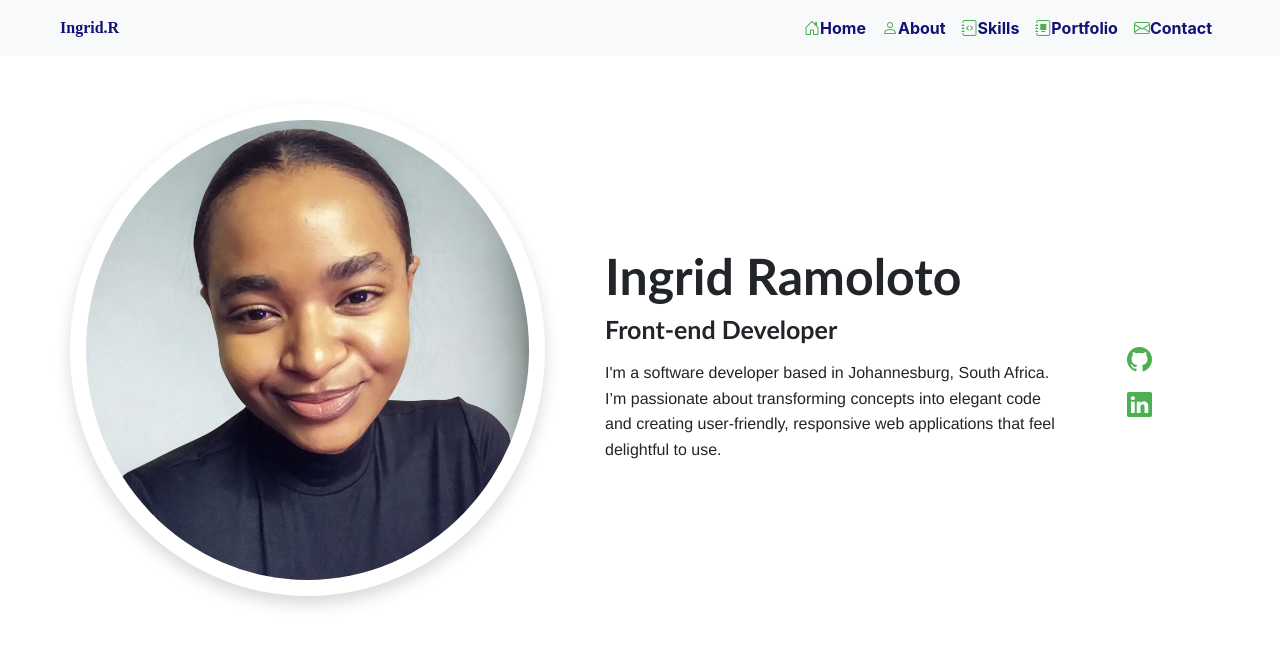
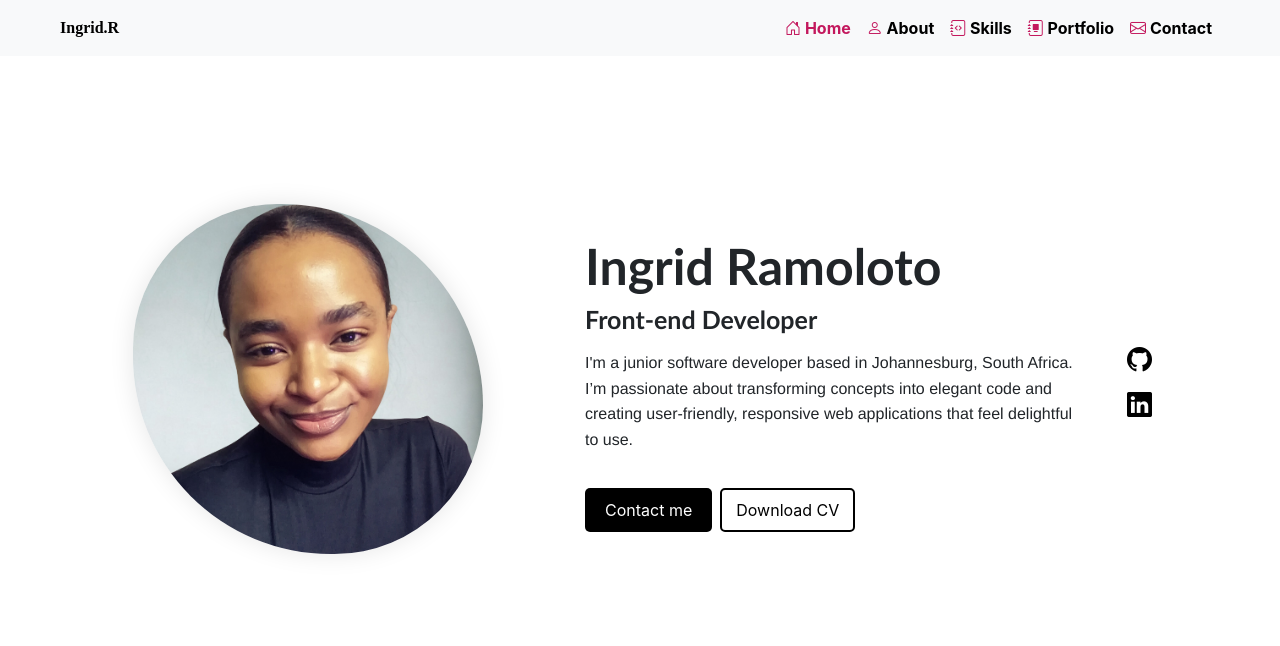
Before and after one commit to KayRams/ingrid-ramoloto-portfolio, a React (Create React App) app in the folder my-app/: page / in a window 1280 px wide. Shown: the top 646 px of the page. Built offline with nearby package versions, Linux system fonts and the light colour scheme.

Commit message:
Added the about section

```diff
--- a/my-app/public/index.html
+++ b/my-app/public/index.html
@@ -24,6 +24,7 @@
       rel="stylesheet"
       href="https://cdn.jsdelivr.net/npm/bootstrap-icons@1.13.1/font/bootstrap-icons.min.css"
     />
+    <script src="https://unpkg.com/boxicons@2.1.4/dist/boxicons.js"></script>
     <link rel="apple-touch-icon" href="%PUBLIC_URL%/logo192.png" />
     <!--
       manifest.json provides metadata used when your web app is installed on a
--- a/my-app/src/About.css
+++ b/my-app/src/About.css
@@ -1,6 +1,6 @@
 .info {
-  margin-top: 130px;
-  padding: 60px;
+  margin-top: 140px;
+  padding: 40px;
 }
 
 h1 {
@@ -30,5 +30,40 @@ p {
 
 .social-icons .bi {
   font-size: 25px;
-  color: #4caf50;
+  color: black;
 }
+
+.btn-contact {
+  margin-top: 20px;
+  margin-right: 8px;
+  background-color: black;
+  color: white;
+  border: none;
+  padding: 10px 20px;
+  font-size: 16px;
+  cursor: pointer;
+  border-radius: 5px;
+}
+
+.btn-contact:hover {
+  background-color: white;
+  color: black;
+  border: 2px solid black;
+  padding: 8px 18px;
+}
+
+.btn-cv-download {
+  margin-top: 20px;
+  background-color: white;
+  color: black;
+  border: 2px solid black;
+  padding: 8px 14px;
+  font-size: 16px;
+  cursor: pointer;
+  border-radius: 5px;
+}
+
+.btn-cv-download:hover {
+  background-color: black;
+  color: white;
+}
--- a/my-app/src/About.js
+++ b/my-app/src/About.js
@@ -1,5 +1,6 @@
 import React from "react";
 import "./About.css";
+import AnimatedProfile from "./AnimatedProfile";
 
 export default function About() {
   return (
@@ -7,22 +8,28 @@ export default function About() {
       <section id="About" className="about-section">
         <div className="container">
           <div className="row">
-            <div className="image-wrapper col-lg-5 p-3 shadow rounded-circle mt-5">
-              <img
-                src={require("./ingrid.ramoloto.jpg")}
-                className="img-fluid main-image rounded-circle"
-                alt="Profile"
-              />
+            <div className="home__image col-lg-5 mt-5">
+              <AnimatedProfile />
             </div>
             <div className="info col-lg-6">
               <h1>Ingrid Ramoloto</h1>
               <h3>Front-end Developer</h3>
               <p>
-                I'm a software developer based in Johannesburg, South Africa.
-                I’m passionate about transforming concepts into elegant code and
-                creating user-friendly, responsive web applications that feel
-                delightful to use.
+                I'm a junior software developer based in Johannesburg, South
+                Africa. I’m passionate about transforming concepts into elegant
+                code and creating user-friendly, responsive web applications
+                that feel delightful to use.
               </p>
+
+              <span>
+                <button
+                  className="btn-contact"
+                  href="mailto:ramolotoingrid@gmail.com"
+                >
+                  Contact me
+                </button>
+                <button className="btn-cv-download">Download CV</button>
+              </span>
             </div>
             <div className="col-lg-1">
               <ul className="social-icons list-unstyled">
--- /dev/null
+++ b/my-app/src/AnimatedProfile.css
@@ -0,0 +1,46 @@
+.home__img {
+  margin: auto;
+  margin-top: 100px;
+  width: 350px;
+  height: 350px;
+  border-radius: 60% 40% 60% 40% / 60% 40% 60% 40%;
+  overflow: hidden;
+  background-color: rgba(0, 0, 0, 0);
+  box-shadow: 0 0 25px rgba(0, 0, 0, 0.1);
+
+  /* Explicit animation properties */
+  animation-name: profile__animate;
+  animation-duration: 8s;
+  animation-timing-function: ease-in-out;
+  animation-delay: 1s;
+  animation-iteration-count: infinite;
+  animation-direction: alternate;
+  animation-fill-mode: none;
+  animation-play-state: running;
+}
+
+.home__img img {
+  width: 100%;
+  height: 100%;
+  object-fit: cover;
+  display: block;
+  z-index: 1;
+}
+
+@keyframes profile__animate {
+  0% {
+    border-radius: 60% 40% 60% 40% / 60% 40% 60% 40%;
+  }
+  25% {
+    border-radius: 50% 50% 60% 40% / 50% 50% 60% 40%;
+  }
+  50% {
+    border-radius: 40% 60% 40% 60% / 40% 60% 40% 60%;
+  }
+  75% {
+    border-radius: 55% 45% 65% 35% / 55% 45% 65% 35%;
+  }
+  100% {
+    border-radius: 60% 40% 60% 40% / 60% 40% 60% 40%;
+  }
+}
--- /dev/null
+++ b/my-app/src/AnimatedProfile.js
@@ -0,0 +1,16 @@
+import React from "react";
+import "./AnimatedProfile.css";
+
+const AnimatedProfile = () => {
+  return (
+    <div className="home__img">
+      <img
+        src={require("./ingrid.ramoloto.jpg")}
+        className="img-fluid profile-image"
+        alt="Profile"
+      />
+    </div>
+  );
+};
+
+export default AnimatedProfile;
--- a/my-app/src/App.css
+++ b/my-app/src/App.css
@@ -2,18 +2,22 @@
   font-size: 16px;
   font-family: Zapfino, cursive;
   font-weight: bold;
-  color: rgb(18, 18, 118);
+  color: black;
 }
 .navbar-nav .nav-link {
-  color: rgb(18, 18, 118);
+  color: black;
   font-size: 16px;
   font-weight: bold;
 }
+.navbar-nav .nav-link-active {
+  color: rgb(195, 24, 93);
+  font-weight: bold;
+}
 .navbar-nav .nav-link:hover {
-  color: #4caf50;
+  color: rgb(195, 24, 93);
+  font-weight: bold;
 }
-
 .bi {
   font-size: 16px;
-  color: #4caf50;
+  color: rgb(195, 24, 93);
 }
--- a/my-app/src/App.js
+++ b/my-app/src/App.js
@@ -28,33 +28,32 @@ function App() {
             >
               <ul class="navbar-nav me-5">
                 <li class="nav-item">
-                  <a class="nav-link" aria-current="page" href="#Home">
-                    <i class="bi bi-house-door"></i>
-                    Home
+                  <a
+                    class="nav-link nav-link-active"
+                    aria-current="page"
+                    href="#Home"
+                  >
+                    <i class="bi bi-house-door"></i> Home
                   </a>
                 </li>
                 <li class="nav-item">
                   <a class="nav-link" href="#About">
-                    <i class="bi bi-person"></i>
-                    About
+                    <i class="bi bi-person"></i> About
                   </a>
                 </li>
                 <li class="nav-item">
                   <a class="nav-link" href="#Skills">
-                    <i class="bi bi-journal-code"></i>
-                    Skills
+                    <i class="bi bi-journal-code"></i> Skills
                   </a>
                 </li>
                 <li class="nav-item">
                   <a class="nav-link" href="#Portfolio">
-                    <i class="bi bi-journal-album"></i>
-                    Portfolio
+                    <i class="bi bi-journal-album"></i> Portfolio
                   </a>
                 </li>
                 <li class="nav-item">
                   <a class="nav-link" href="mailto:ramolotoingrid@gmail.com">
-                    <i class="bi bi-envelope"></i>
-                    Contact
+                    <i class="bi bi-envelope"></i> Contact
                   </a>
                 </li>
               </ul>
```
